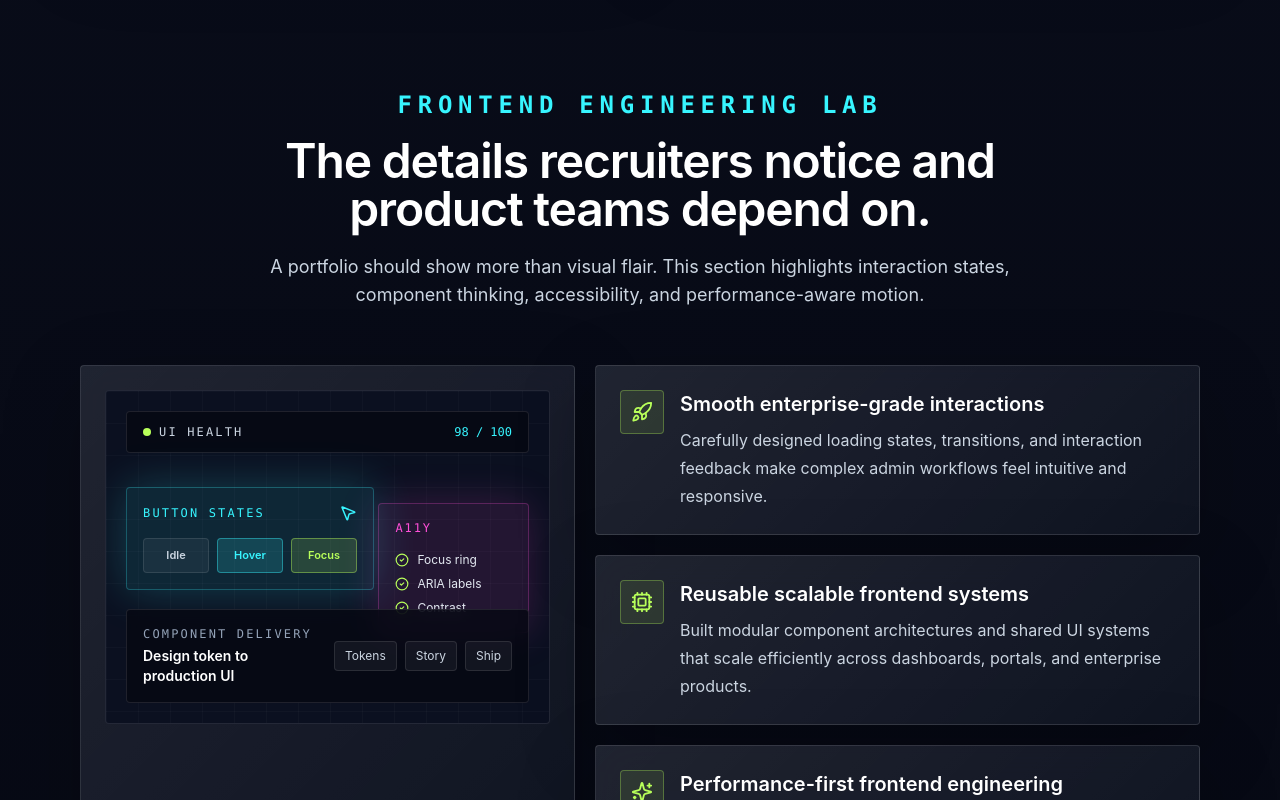
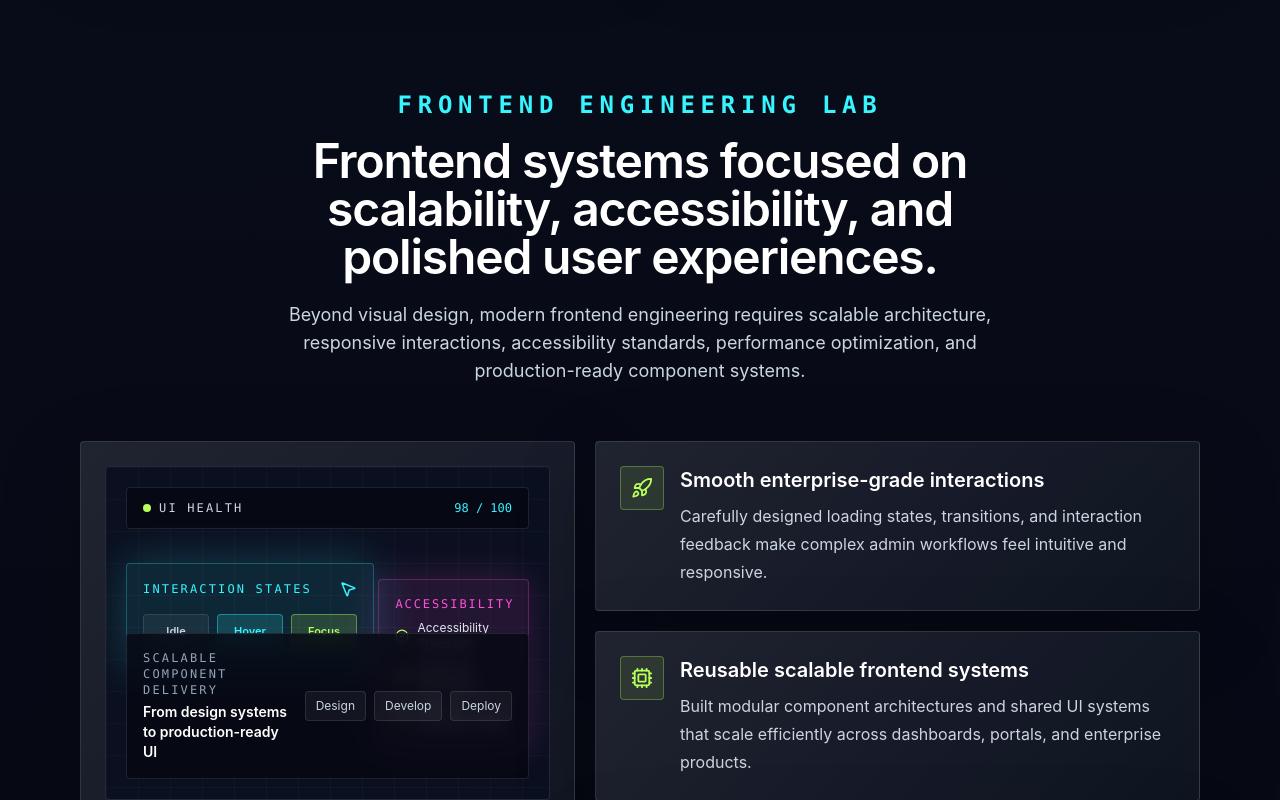
Before and after one commit to shbht-cyber/shobhit-portfolio, a Next.js app: page / in a window 1280 px wide. Shown: the part 5880-6680 px from the top of the page. Built offline with nearby package versions, Linux system fonts and the light colour scheme.

Commit message:
feat: uilab section update

```diff
--- a/components/animation/UiLabSection.tsx
+++ b/components/animation/UiLabSection.tsx
@@ -1,12 +1,161 @@
+// import { CheckCircle2, MousePointer2 } from "lucide-react";
+// import {
+//   fadeUp,
+//   MotionDiv,
+//   MotionSection,
+//   staggerContainer,
+// } from "@/lib/MotionProvider";
+// import { SectionHeading } from "@/components/common/SectionHeading";
+// import { animationCards } from "@/lib/portfolio-data";
+// import { cn } from "@/lib/utils";
+
+// const sectionViewport = { once: true, margin: "-120px" };
+
+// export default function UiLabSection() {
+//   return (
+//     <MotionSection
+//       id="animation-lab"
+//       initial="hidden"
+//       whileInView="show"
+//       viewport={sectionViewport}
+//       variants={staggerContainer}
+//       className="section-shell py-20"
+//     >
+//       <SectionHeading
+//         eyebrow="Frontend Engineering Lab"
+//         title="The details recruiters notice and product teams depend on."
+//         copy="A portfolio should show more than visual flair. This section highlights interaction states, component thinking, accessibility, and performance-aware motion."
+//       />
+//       <div className="grid gap-5 lg:grid-cols-[0.9fr_1.1fr]">
+//         <MotionDiv
+//           variants={fadeUp}
+//           className="glass-panel overflow-hidden rounded p-6"
+//         >
+//           <div className="relative aspect-[4/3] overflow-hidden rounded border border-white/10 bg-ink">
+//             <div className="absolute inset-0 bg-grid-pattern bg-[length:32px_32px] opacity-60" />
+//             <div className="absolute inset-x-5 top-5 flex items-center justify-between rounded border border-white/10 bg-midnight/80 px-4 py-3 backdrop-blur">
+//               <div className="flex items-center gap-2">
+//                 <span className="size-2 rounded-full bg-limeVolt" />
+//                 <span className="font-mono text-xs uppercase tracking-[0.18em] text-slate-300">
+//                   UI health
+//                 </span>
+//               </div>
+//               <span className="font-mono text-xs text-cyanVolt">98 / 100</span>
+//             </div>
+
+//             <div className="absolute left-5 top-24 w-[56%] rounded border border-cyanVolt/25 bg-cyanVolt/10 p-4 shadow-glow">
+//               <div className="flex items-center justify-between">
+//                 <p className="font-mono text-xs uppercase tracking-[0.18em] text-cyanVolt">
+//                   Button states
+//                 </p>
+//                 <MousePointer2 className="text-cyanVolt" size={18} />
+//               </div>
+//               <div className="mt-4 grid grid-cols-3 gap-2">
+//                 {["Idle", "Hover", "Focus"].map((state, index) => (
+//                   <span
+//                     key={state}
+//                     className={cn(
+//                       "rounded border px-2 py-2 text-center text-[11px] font-semibold",
+//                       index === 0 &&
+//                         "border-white/10 bg-white/[0.05] text-slate-300",
+//                       index === 1 &&
+//                         "border-cyanVolt/40 bg-cyanVolt/15 text-cyanVolt",
+//                       index === 2 &&
+//                         "border-limeVolt/40 bg-limeVolt/15 text-limeVolt",
+//                     )}
+//                   >
+//                     {state}
+//                   </span>
+//                 ))}
+//               </div>
+//             </div>
+
+//             <div className="absolute right-5 top-28 w-[34%] rounded border border-magentaVolt/25 bg-magentaVolt/10 p-4 shadow-magenta">
+//               <p className="font-mono text-xs uppercase tracking-[0.16em] text-magentaVolt">
+//                 A11y
+//               </p>
+//               <div className="mt-4 space-y-2">
+//                 {["Focus ring", "ARIA labels", "Contrast"].map((item) => (
+//                   <div
+//                     key={item}
+//                     className="flex items-center gap-2 text-xs text-slate-200"
+//                   >
+//                     <CheckCircle2
+//                       className="shrink-0 text-limeVolt"
+//                       size={14}
+//                     />
+//                     {item}
+//                   </div>
+//                 ))}
+//               </div>
+//             </div>
+
+//             <div className="absolute bottom-5 left-5 right-5 rounded border border-white/10 bg-midnight/80 p-4 backdrop-blur">
+//               <div className="flex flex-col gap-4 sm:flex-row sm:items-center sm:justify-between">
+//                 <div>
+//                   <p className="font-mono text-xs uppercase tracking-[0.18em] text-slate-400">
+//                     Component delivery
+//                   </p>
+//                   <p className="mt-1 text-sm font-semibold text-white">
+//                     Design token to production UI
+//                   </p>
+//                 </div>
+//                 <div className="flex items-center gap-2">
+//                   {["Tokens", "Story", "Ship"].map((step) => (
+//                     <span
+//                       key={step}
+//                       className="rounded border border-white/10 bg-white/[0.05] px-2.5 py-1.5 text-xs text-slate-300"
+//                     >
+//                       {step}
+//                     </span>
+//                   ))}
+//                 </div>
+//               </div>
+//             </div>
+//           </div>
+//         </MotionDiv>
+//         <div className="grid gap-5">
+//           {animationCards.map((card) => {
+//             const Icon = card.icon;
+//             return (
+//               <MotionDiv
+//                 key={card.title}
+//                 variants={fadeUp}
+//                 className="glass-panel rounded p-6 transition hover:-translate-y-1"
+//               >
+//                 <div className="flex gap-4">
+//                   <span className="grid size-11 shrink-0 place-items-center rounded border border-limeVolt/30 bg-limeVolt/10 text-limeVolt">
+//                     <Icon size={22} />
+//                   </span>
+//                   <div>
+//                     <h3 className="text-xl font-semibold text-white">
+//                       {card.title}
+//                     </h3>
+//                     <p className="mt-2 leading-7 text-slate-300">{card.copy}</p>
+//                   </div>
+//                 </div>
+//               </MotionDiv>
+//             );
+//           })}
+//         </div>
+//       </div>
+//     </MotionSection>
+//   );
+// }
+
 import { CheckCircle2, MousePointer2 } from "lucide-react";
+
 import {
   fadeUp,
   MotionDiv,
   MotionSection,
   staggerContainer,
 } from "@/lib/MotionProvider";
+
 import { SectionHeading } from "@/components/common/SectionHeading";
-import { animationCards } from "@/lib/portfolio-data";
+
+import { animationCards, uiLabContent } from "@/lib/portfolio-data";
+
 import { cn } from "@/lib/utils";
 
 const sectionViewport = { once: true, margin: "-120px" };
@@ -22,10 +171,11 @@ export default function UiLabSection() {
       className="section-shell py-20"
     >
       <SectionHeading
-        eyebrow="Frontend Engineering Lab"
-        title="The details recruiters notice and product teams depend on."
-        copy="A portfolio should show more than visual flair. This section highlights interaction states, component thinking, accessibility, and performance-aware motion."
+        eyebrow={uiLabContent.eyebrow}
+        title={uiLabContent.title}
+        copy={uiLabContent.copy}
       />
+
       <div className="grid gap-5 lg:grid-cols-[0.9fr_1.1fr]">
         <MotionDiv
           variants={fadeUp}
@@ -33,25 +183,32 @@ export default function UiLabSection() {
         >
           <div className="relative aspect-[4/3] overflow-hidden rounded border border-white/10 bg-ink">
             <div className="absolute inset-0 bg-grid-pattern bg-[length:32px_32px] opacity-60" />
+
             <div className="absolute inset-x-5 top-5 flex items-center justify-between rounded border border-white/10 bg-midnight/80 px-4 py-3 backdrop-blur">
               <div className="flex items-center gap-2">
                 <span className="size-2 rounded-full bg-limeVolt" />
+
                 <span className="font-mono text-xs uppercase tracking-[0.18em] text-slate-300">
-                  UI health
+                  UI Health
                 </span>
               </div>
-              <span className="font-mono text-xs text-cyanVolt">98 / 100</span>
+
+              <span className="font-mono text-xs text-cyanVolt">
+                {uiLabContent.uiHealthScore}
+              </span>
             </div>
 
             <div className="absolute left-5 top-24 w-[56%] rounded border border-cyanVolt/25 bg-cyanVolt/10 p-4 shadow-glow">
               <div className="flex items-center justify-between">
                 <p className="font-mono text-xs uppercase tracking-[0.18em] text-cyanVolt">
-                  Button states
+                  Interaction States
                 </p>
+
                 <MousePointer2 className="text-cyanVolt" size={18} />
               </div>
+
               <div className="mt-4 grid grid-cols-3 gap-2">
-                {["Idle", "Hover", "Focus"].map((state, index) => (
+                {uiLabContent.buttonStates.map((state, index) => (
                   <span
                     key={state}
                     className={cn(
@@ -72,10 +229,11 @@ export default function UiLabSection() {
 
             <div className="absolute right-5 top-28 w-[34%] rounded border border-magentaVolt/25 bg-magentaVolt/10 p-4 shadow-magenta">
               <p className="font-mono text-xs uppercase tracking-[0.16em] text-magentaVolt">
-                A11y
+                Accessibility
               </p>
-              <div className="mt-4 space-y-2">
-                {["Focus ring", "ARIA labels", "Contrast"].map((item) => (
+
+              <div className="mt-2 space-y-2">
+                {uiLabContent.accessibilityItems.map((item) => (
                   <div
                     key={item}
                     className="flex items-center gap-2 text-xs text-slate-200"
@@ -84,6 +242,7 @@ export default function UiLabSection() {
                       className="shrink-0 text-limeVolt"
                       size={14}
                     />
+
                     {item}
                   </div>
                 ))}
@@ -94,14 +253,16 @@ export default function UiLabSection() {
               <div className="flex flex-col gap-4 sm:flex-row sm:items-center sm:justify-between">
                 <div>
                   <p className="font-mono text-xs uppercase tracking-[0.18em] text-slate-400">
-                    Component delivery
+                    {uiLabContent.deliveryTitle}
                   </p>
+
                   <p className="mt-1 text-sm font-semibold text-white">
-                    Design token to production UI
+                    {uiLabContent.deliverySubtitle}
                   </p>
                 </div>
+
                 <div className="flex items-center gap-2">
-                  {["Tokens", "Story", "Ship"].map((step) => (
+                  {uiLabContent.deliverySteps.map((step) => (
                     <span
                       key={step}
                       className="rounded border border-white/10 bg-white/[0.05] px-2.5 py-1.5 text-xs text-slate-300"
@@ -114,9 +275,11 @@ export default function UiLabSection() {
             </div>
           </div>
         </MotionDiv>
+
         <div className="grid gap-5">
           {animationCards.map((card) => {
             const Icon = card.icon;
+
             return (
               <MotionDiv
                 key={card.title}
@@ -127,10 +290,12 @@ export default function UiLabSection() {
                   <span className="grid size-11 shrink-0 place-items-center rounded border border-limeVolt/30 bg-limeVolt/10 text-limeVolt">
                     <Icon size={22} />
                   </span>
+
                   <div>
                     <h3 className="text-xl font-semibold text-white">
                       {card.title}
                     </h3>
+
                     <p className="mt-2 leading-7 text-slate-300">{card.copy}</p>
                   </div>
                 </div>
--- a/lib/portfolio-data.ts
+++ b/lib/portfolio-data.ts
@@ -289,3 +289,28 @@ export const skillsContent = {
 
   copy: "Experienced in building high-performance React and Next.js applications with strong focus on frontend architecture, reusable UI systems, responsive design, testing, and performance optimization.",
 };
+
+export const uiLabContent = {
+  eyebrow: "Frontend Engineering Lab",
+
+  title:
+    "Frontend systems focused on scalability, accessibility, and polished user experiences.",
+
+  copy: "Beyond visual design, modern frontend engineering requires scalable architecture, responsive interactions, accessibility standards, performance optimization, and production-ready component systems.",
+
+  uiHealthScore: "98 / 100",
+
+  buttonStates: ["Idle", "Hover", "Focus"],
+
+  accessibilityItems: [
+    "Accessibility Standards",
+    "Keyboard Navigation",
+    "ARIA & Semantic HTML",
+  ],
+
+  deliverySteps: ["Design", "Develop", "Deploy"],
+
+  deliveryTitle: "Scalable component delivery",
+
+  deliverySubtitle: "From design systems to production-ready UI",
+};
```
